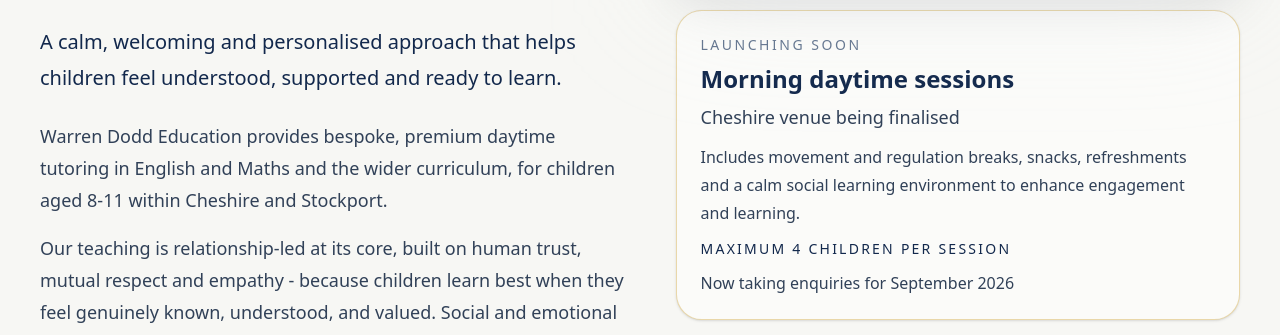
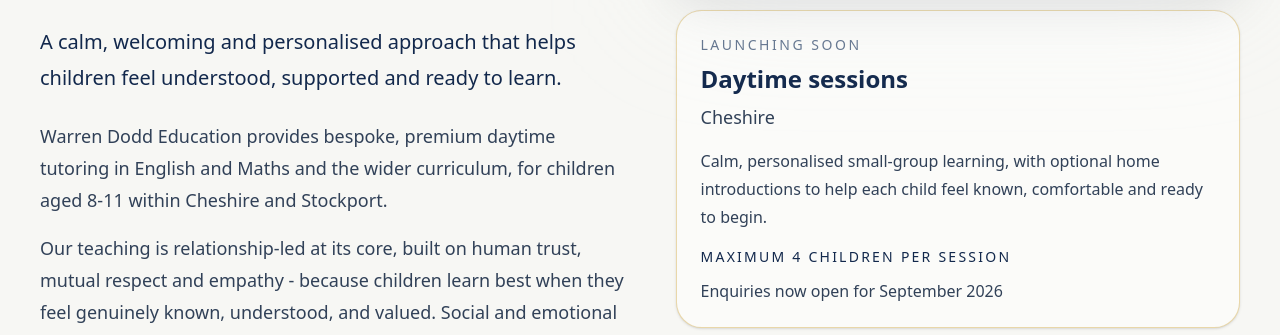
Before and after one commit to davedodd89-ai/warren-dodd-education, a Next.js app: page / in a window 1280 px wide. Shown: the part 704-1039 px from the top of the page. Built offline with nearby package versions, Linux system fonts and the light colour scheme.

Commit message:
Refine homepage hero and launch card

```diff
--- a/app/page.tsx
+++ b/app/page.tsx
@@ -51,7 +51,7 @@
       </section>
 
       <section className="mx-auto max-w-7xl px-6 pb-10 pt-6 md:px-10 md:pb-12 md:pt-8">
-        <div className="grid items-start gap-8 lg:grid-cols-[1.02fr_0.98fr] lg:items-start lg:gap-12">
+        <div className="grid items-start gap-8 lg:grid-cols-[1.02fr_0.98fr] lg:gap-12">
           <div className="order-1 mx-auto w-full max-w-[280px] sm:max-w-[300px] md:max-w-[430px] lg:order-2 lg:mx-0 lg:max-w-none">
             <div className="lg:sticky lg:top-28 lg:space-y-6">
               <div className="relative">
@@ -79,25 +79,25 @@
                 </p>
 
                 <p className="mt-2 text-xl font-semibold text-[#12284C] md:text-2xl">
-                  Morning daytime sessions
+                  Daytime sessions
                 </p>
 
                 <p className="mt-2 text-base font-medium text-slate-700 md:text-lg">
-                  Cheshire venue being finalised
+                  Cheshire
                 </p>
 
-                <p className="mt-3 text-sm leading-6 text-slate-700 md:text-base md:leading-7">
-                  Includes movement and regulation breaks, snacks, refreshments
-                  and a calm social learning environment to enhance engagement
-                  and learning.
+                <p className="mt-4 text-sm leading-6 text-slate-700 md:text-base md:leading-7">
+                  Calm, personalised small-group learning, with optional home
+                  introductions to help each child feel known, comfortable and
+                  ready to begin.
                 </p>
 
-                <p className="mt-3 text-sm font-medium uppercase tracking-[0.16em] text-[#12284C]">
+                <p className="mt-4 text-sm font-medium uppercase tracking-[0.16em] text-[#12284C]">
                   Maximum 4 children per session
                 </p>
 
                 <p className="mt-3 text-sm font-medium text-slate-700 md:text-base">
-                  Now taking enquiries for September 2026
+                  Enquiries now open for September 2026
                 </p>
               </div>
 
@@ -129,13 +129,13 @@
             </h1>
 
             <p className="mt-5 max-w-3xl text-lg font-medium leading-8 text-[#12284C] md:text-xl md:leading-9">
-              A calm, welcoming and personalised approach that helps children feel
-              understood, supported and ready to learn.
+              A calm, welcoming and personalised approach that helps children
+              feel understood, supported and ready to learn.
             </p>
 
             <p className="mt-6 max-w-3xl text-base leading-7 text-slate-700 md:text-lg md:leading-8">
-              Warren Dodd Education provides bespoke, premium daytime tutoring in
-              English and Maths and the wider curriculum, for children aged
+              Warren Dodd Education provides bespoke, premium daytime tutoring
+              in English and Maths and the wider curriculum, for children aged
               8-11 within Cheshire and Stockport.
             </p>
 
@@ -256,7 +256,10 @@
               <ul className="mt-5 space-y-3 text-center text-base leading-7 text-slate-200 md:text-lg md:leading-8">
                 <li>Current Primary School Teacher in Manchester</li>
                 <li>Lead Teaching and Learning Coach.</li>
-                <li>Relationship-led, psychology-informed education built around the whole child.</li>
+                <li>
+                  Relationship-led, psychology-informed education built around
+                  the whole child.
+                </li>
                 <li>Highly experienced and skilled practitioner.</li>
               </ul>
 
```
